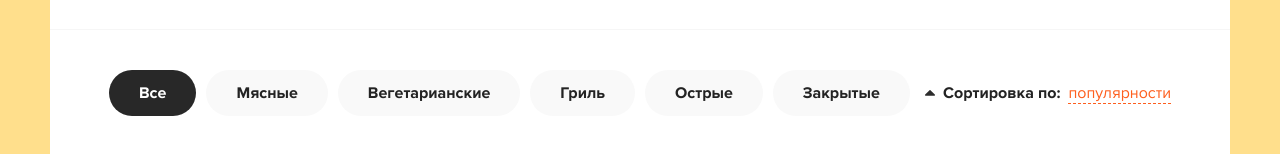
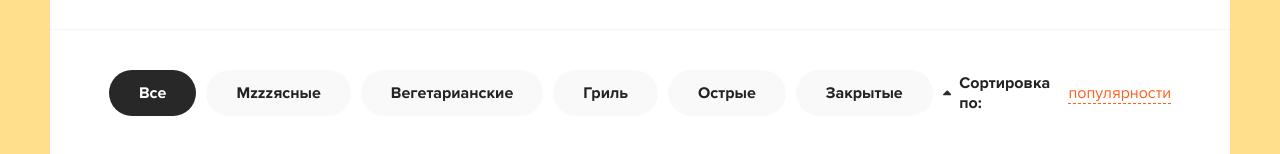
Before and after one commit to Serpuhovskiy/React-pizza, a React app: page / in a window 1280 px wide. Shown: the part 152-306 px from the top of the page. Built offline with nearby package versions, Linux system fonts and the light colour scheme; data requests are answered from the project's data file.

Commit message:
Тест

```diff
--- a/src/pages/Home.jsx
+++ b/src/pages/Home.jsx
@@ -7,7 +7,7 @@ import { setCategory, setSortBy } from '../redux/actions/filters';
 import { fetchPizzas } from '../redux/actions/pizzas';
 import { addPizzaToCart } from '../redux/actions/cart';
 
-const categoryNames = ['Мясные', 'Вегетарианские', 'Гриль', 'Острые', 'Закрытые'];
+const categoryNames = ['Мzzzясные', 'Вегетарианские', 'Гриль', 'Острые', 'Закрытые'];
 const sortItems = [
   { name: 'популярности', type: 'popular' },
   { name: 'цене', type: 'price' },
```
